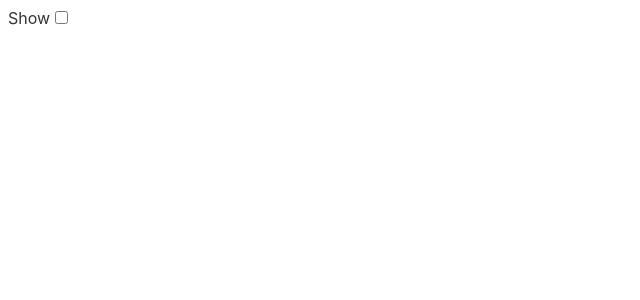
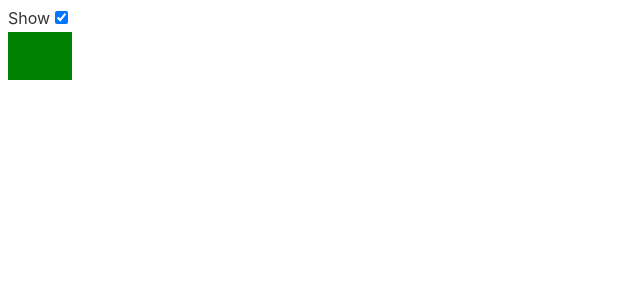
Before and after one commit to volodymyrprokopyuk/problem-solving, a Svelte app in the folder js/svelte/: page / in a window 1280 px wide. Shown: the top 300 px of the page, without its empty margins (0-640 px from the left). Built offline with nearby package versions, Linux system fonts and the light colour scheme.

Commit message:
feat(svelte): add AutoColor and AutoFocus

```diff
--- a/js/svelte/src/App.svelte
+++ b/js/svelte/src/App.svelte
@@ -46,6 +46,8 @@
   let dialog
   import LifeCycleButton from "./LifeCycleButton.svelte"
   let lcShow = false
+  import AutoFocus from "./AutoFocus.svelte"
+  import AutoColor from "./AutoColor.svelte"
 
   // Travel packing checklist
   import Login from "./Login.svelte"
@@ -88,8 +90,10 @@
 <!-- <HtmlTextarea/> -->
 <!-- <button type="button" on:click={() => dialog.showModal()}>Dialog</button>
      <Dialog title="A dialog" bind:dialog><p slot="content">A content</p></Dialog> -->
-<label>Show <input type="checkbox" bind:checked={lcShow}></label>
-{#if lcShow}<LifeCycleButton/>{/if}
+<!-- <label>Show <input type="checkbox" bind:checked={lcShow}></label>
+     {#if lcShow}<LifeCycleButton/>{/if} -->
+<!-- <AutoFocus/> -->
+<AutoColor/>
 
 <!-- Travel packing checklist -->
 <!-- <main>
--- /dev/null
+++ b/js/svelte/src/AutoColor.svelte
@@ -0,0 +1,24 @@
+<script>
+  import { onMount } from "svelte"
+
+  const colors = ["red", "green", "blue", "yellow", "cayan", "magenta"]
+  let cIndex = 0
+  let show = true
+
+  onMount(() => {
+    const token = setInterval(() => cIndex = ++cIndex % colors.length, 1000)
+    return () => { clearInterval(token); console.log("interaval cleared") }
+  })
+</script>
+
+<label>Show <input type="checkbox" bind:checked={show}></label>
+{#if show}
+  <div style="background-color: {colors[cIndex]};"></div>
+{/if}
+
+<style>
+  div {
+    width: 4em;
+    height: 3em;
+  }
+</style>
--- /dev/null
+++ b/js/svelte/src/AutoFocus.svelte
@@ -0,0 +1,16 @@
+<script>
+  import { onMount } from "svelte"
+
+  let nameInput
+  let name
+
+  onMount(() => nameInput.focus())
+
+  function focus(el) { el.focus() }
+</script>
+
+<!-- <input type="text" placeholder="Your name"
+     bind:this={nameInput} bind:value={name} use:focus> -->
+<input type="text" placeholder="Your name"
+       bind:this={nameInput} bind:value={name}>
+{#if name}<p>Name: {name}</p>{/if}
```
